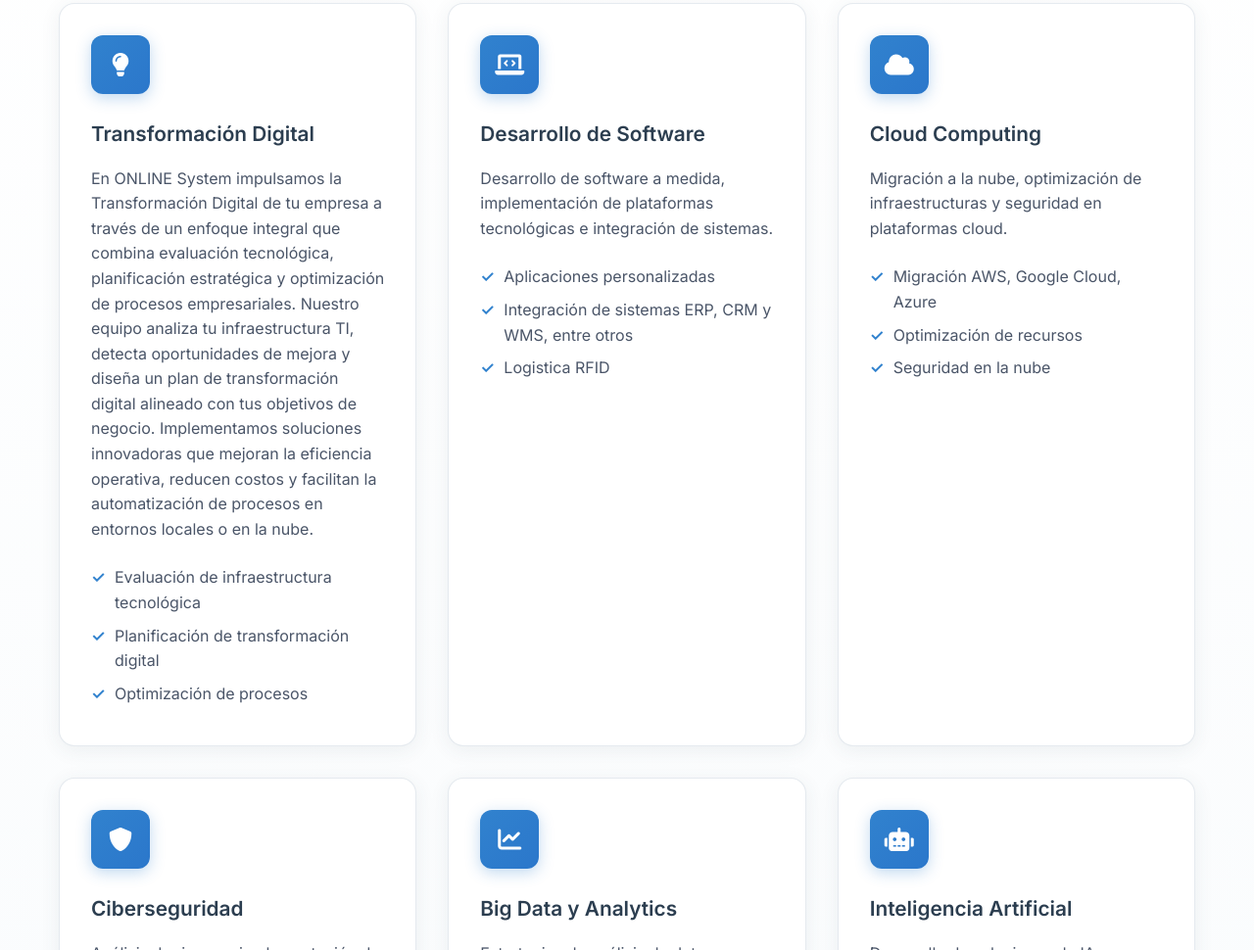
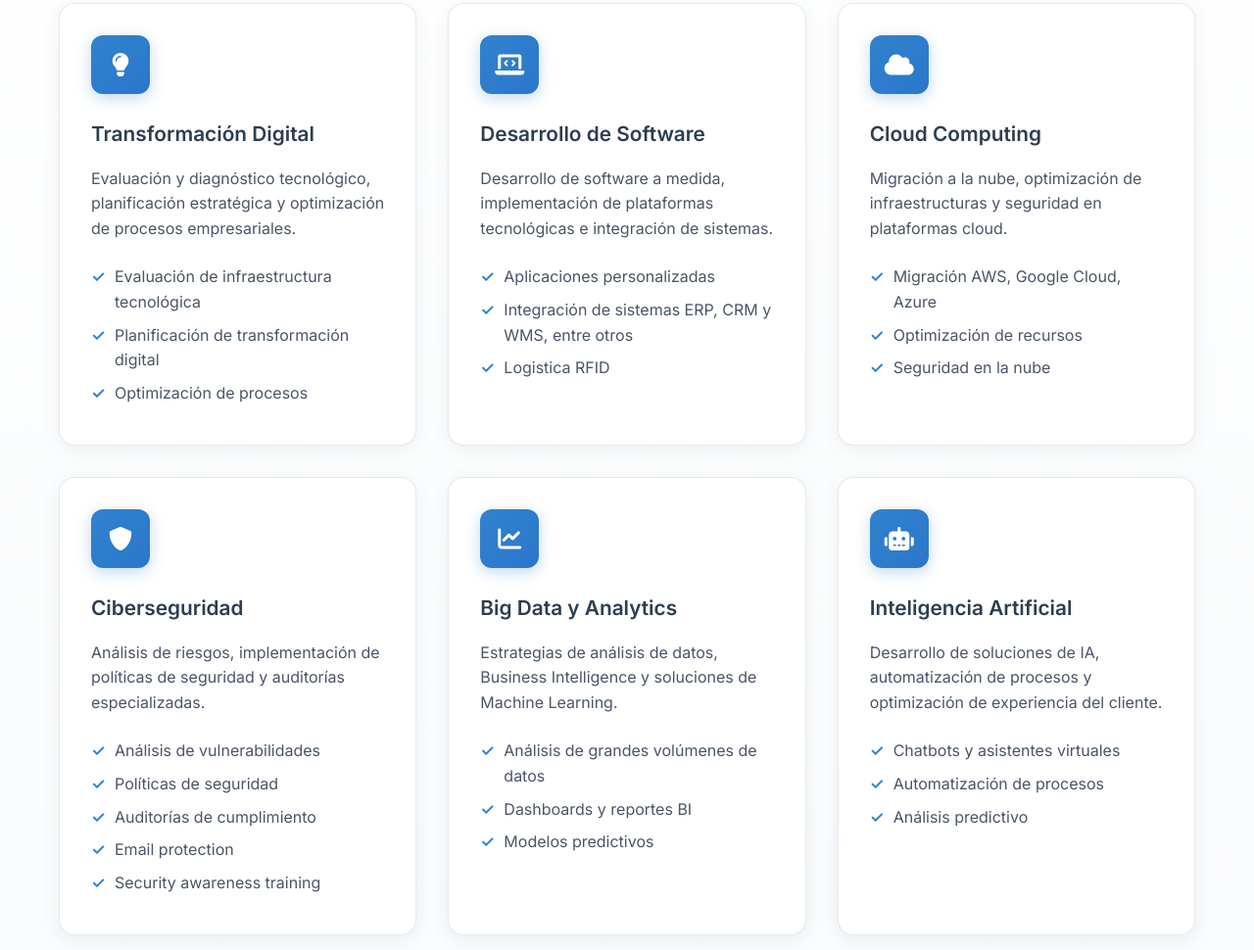
Before and after one commit to Alejandro9670/pagina-ONLINESystem, a website: page index.html in a window 1280 px wide. Shown: the part 1082-2052 px from the top of the page at 98% size. Drawn offline with Linux system fonts and the light colour scheme.

Commit message:
Updated index.html

```diff
--- a/index.html
+++ b/index.html
@@ -151,7 +151,7 @@
                         <i class="fas fa-lightbulb"></i>
                     </div>
                     <h3>Transformación Digital</h3>
-                    <p>En ONLINE System impulsamos la Transformación Digital de tu empresa a través de un enfoque integral que combina evaluación tecnológica, planificación estratégica y optimización de procesos empresariales. Nuestro equipo analiza tu infraestructura TI, detecta oportunidades de mejora y diseña un plan de transformación digital alineado con tus objetivos de negocio. Implementamos soluciones innovadoras que mejoran la eficiencia operativa, reducen costos y facilitan la automatización de procesos en entornos locales o en la nube.</p>
+                    <p>Evaluación y diagnóstico tecnológico, planificación estratégica y optimización de procesos empresariales.</p>
                     <ul>
                         <li>Evaluación de infraestructura tecnológica</li>
                         <li>Planificación de transformación digital</li>
```
